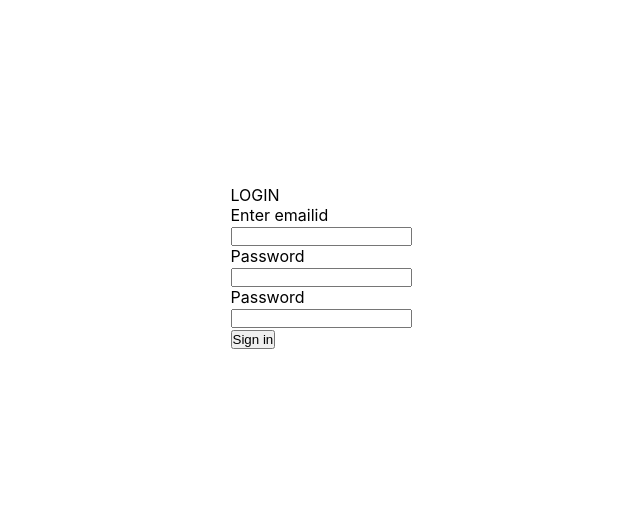
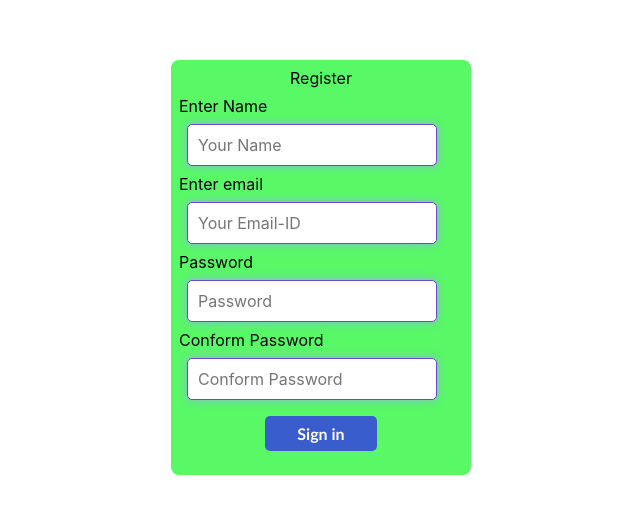
Before and after one commit to LAVAKUMAR-P/fitness_logger, a React (Create React App) app: page / in a window 1280 px wide. Shown: the part 133-646 px from the top of the page, without its empty margins (319-959 px from the left). Built offline with nearby package versions, Linux system fonts and the light colour scheme.

Commit message:
register component added

```diff
--- a/src/App.js
+++ b/src/App.js
@@ -2,10 +2,11 @@ import './App.css';
 import Home from './components/Home';
 import Login from './components/Login';
 import Navbar from './components/Navbar';
+import Register from './components/Register';
 function App() {
   return (
     <div>
-     <Login></Login>
+     <Register/>
     </div>
   );
 }
--- a/src/components/Login.css
+++ b/src/components/Login.css
@@ -1,5 +1,57 @@
+* {box-sizing:border-box;}
+
 .L-loginContainer{
     display: grid;
     place-items: center;
     height: 100vh;
 }
+
+.L-content{
+    display: grid;
+    place-items: center;
+    width: 300px;
+    background-color: rgba(12, 245, 32, 0.685);
+    padding: 0.5em;
+    border-radius: 0.5em;
+   /* background-color:rgba(0, 0, 0, 0.7); */
+}
+.L-input{
+    width:250px;
+    padding:10px;
+    margin: 0.5em;
+    border-radius: 5px;
+    font-family:inherit;
+    font-size: inherit;
+    outline: none;
+    border:1px solid rgb(111, 68, 212);
+    box-shadow: 0 0 10px #8db4dd;
+}
+
+.L-input:hover{
+    border:1px solid rgb(77, 10, 231);
+    box-shadow: 0 0 10px #1171d8;
+}
+
+.L-login-title{
+    display: flex;
+    justify-content: center;
+    margin-bottom: 0.5em;
+}
+
+.L-sign{
+    padding: 0.5em 2em 0.5em 2em;
+    margin: 0.5em;
+    font-family: 'Gill Sans', 'Gill Sans MT', Calibri, 'Trebuchet MS', sans-serif;
+    font-size: 1em;
+    font-weight: 600;
+    color: #ffff;
+    background-color: rgba(49, 49, 235, 0.774);
+    border-radius: 5px;
+    border: none;
+}
+
+.L-sign:hover{
+    background-color: rgba(20, 20, 143, 0.774);
+    cursor: pointer;
+    box-shadow: 0 0 10px rgba(20, 20, 143, 0.774);
+}
--- a/src/components/Login.js
+++ b/src/components/Login.js
@@ -1,27 +1,54 @@
-import React from 'react'
-import './Login.css';
+import React, { useState } from "react";
+import "./Login.css";
 function Login() {
+    const [username, setusername] = useState("");
+    const [password, setpassword] = useState("");
+    let handleSubmit= async (e)=>{
+        e.preventDefault();
+        try {
+            console.log(username,password);
+        } catch (error) {
+            console.log(error);
+        }
+    }
   return (
     <div>
       <div className="L-loginContainer">
+        <div className="L-content">
+          <form onSubmit={handleSubmit}>
+            <div className="L-login-title">LOGIN</div>
+            <label htmlFor="user_Mailid" id="mail">
+              Enter email
+            </label>
+            <br />
+            <input
+              type="email"
+              placeholder="Your Email-ID"
+              className="L-input"
+              value={username}
+              onChange={e => setusername(e.target.value)}
 
-                <div>
-                    <form>
-                             <div>
-                             LOGIN
+            ></input>
+            <br />
+            <label htmlFor="password">Password</label>
+            <br/>
+            <input
+              type="password"
+              placeholder="Password"
+              id="password"
+              className="L-input"
+              value={password}
+              onChange={e =>setpassword(e.target.value)}
+            ></input>
+            <br />
+            <div className="L-login-title">
+            <input  className="L-sign" type="submit" value="Sign in" />
             </div>
-                        <label for="user_Mailid" id="mail">Enter emailid</label><br/>
-                        <input type="mail"></input><br/>
-                        <label for="password">Password</label><br/>
-                        <input type="password" id="password"></input><br/>
-                        <label for="conform_password">Password</label><br/>
-                        <input type="password" id="conform_password"></input><br/>
-                        <input type="submit" value="Sign in" />
           </form>
         </div>
       </div>
     </div>
-    )
+  );
 }
 
-export default Login
+export default Login;
--- a/src/components/Register.js
+++ b/src/components/Register.js
@@ -0,0 +1,79 @@
+import React, { useState } from 'react'
+
+function Register() {
+    const [Name,setName] = useState("");
+    const [username, setusername] = useState("");
+    const [password, setpassword] = useState("");
+    const [conform,setconform] = useState("");
+    let handleSubmit= async (e)=>{
+        e.preventDefault();
+        try {
+            console.log(Name,username,password,conform);
+        } catch (error) {
+            console.log(error);
+        }
+    }
+    return (
+        <div>
+        <div className="L-loginContainer">
+        <div className="L-content">
+          <form onSubmit={handleSubmit}>
+            <div className="L-login-title">Register</div>
+            <label htmlFor="user_Mailid" id="mail">
+              Enter Name
+            </label>
+            <br />
+            <input
+              type="text"
+              placeholder="Your Name"
+              className="L-input"
+              value={Name}
+              onChange={e => setName(e.target.value)}
+
+            ></input>
+            <label htmlFor="user_Mailid" id="mail">
+              Enter email
+            </label>
+            <br />
+            <input
+              type="email"
+              placeholder="Your Email-ID"
+              className="L-input"
+              value={username}
+              onChange={e => setusername(e.target.value)}
+
+            ></input>
+            <br />
+            <label htmlFor="password">Password</label>
+            <br/>
+            <input
+              type="password"
+              placeholder="Password"
+              id="password"
+              className="L-input"
+              value={password}
+              onChange={e =>setpassword(e.target.value)}
+            ></input>
+            <br />
+            <label htmlFor="password">Conform Password</label>
+            <br/>
+            <input
+              type="password"
+              placeholder="Conform Password"
+              id="password"
+              className="L-input"
+              value={conform}
+              onChange={e =>setconform(e.target.value)}
+            ></input>
+            <br />
+            <div className="L-login-title">
+            <input  className="L-sign" type="submit" value="Sign in" />
+            </div>
+          </form>
+        </div>
+      </div>
+        </div>
+    )
+}
+
+export default Register
```
Lines whose indentation alone changed are shown as unchanged.
